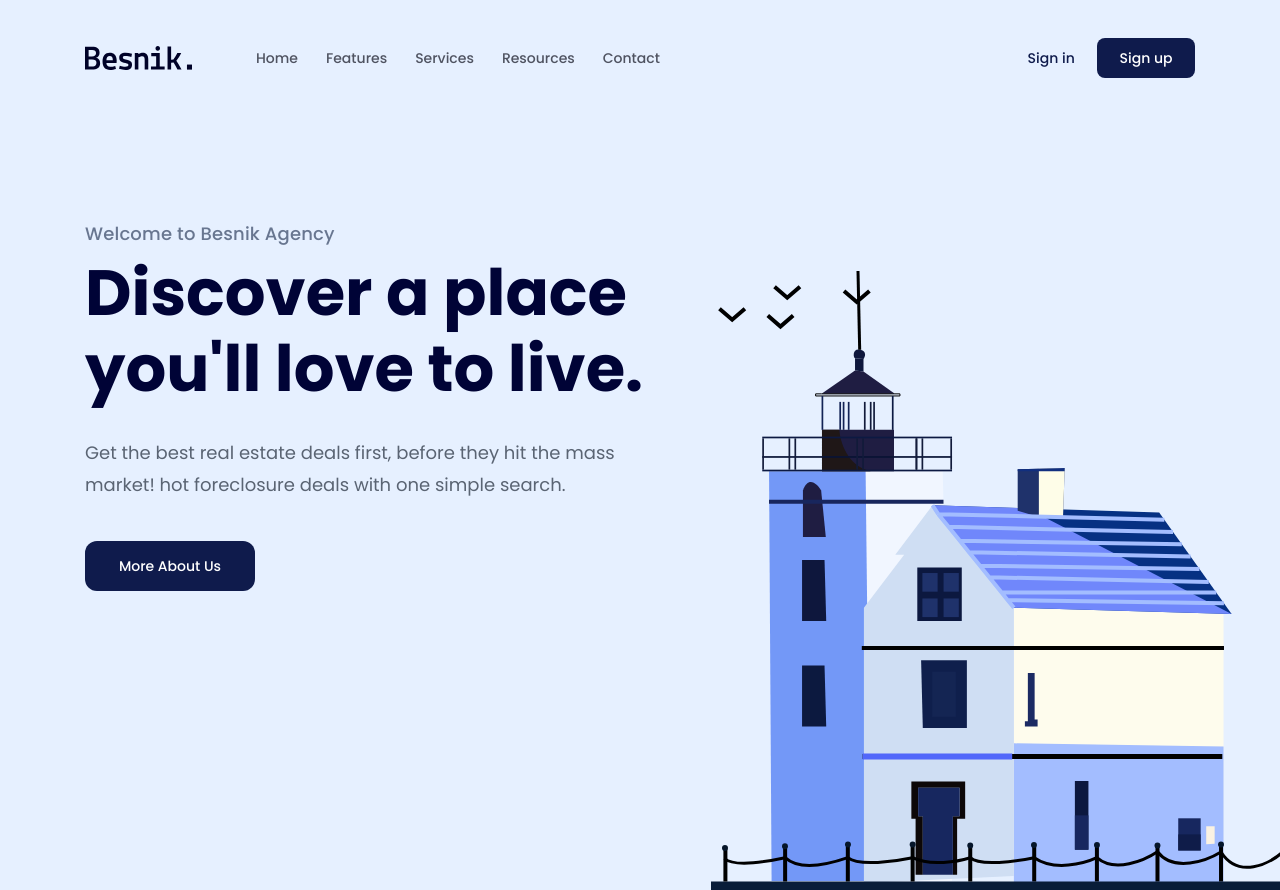
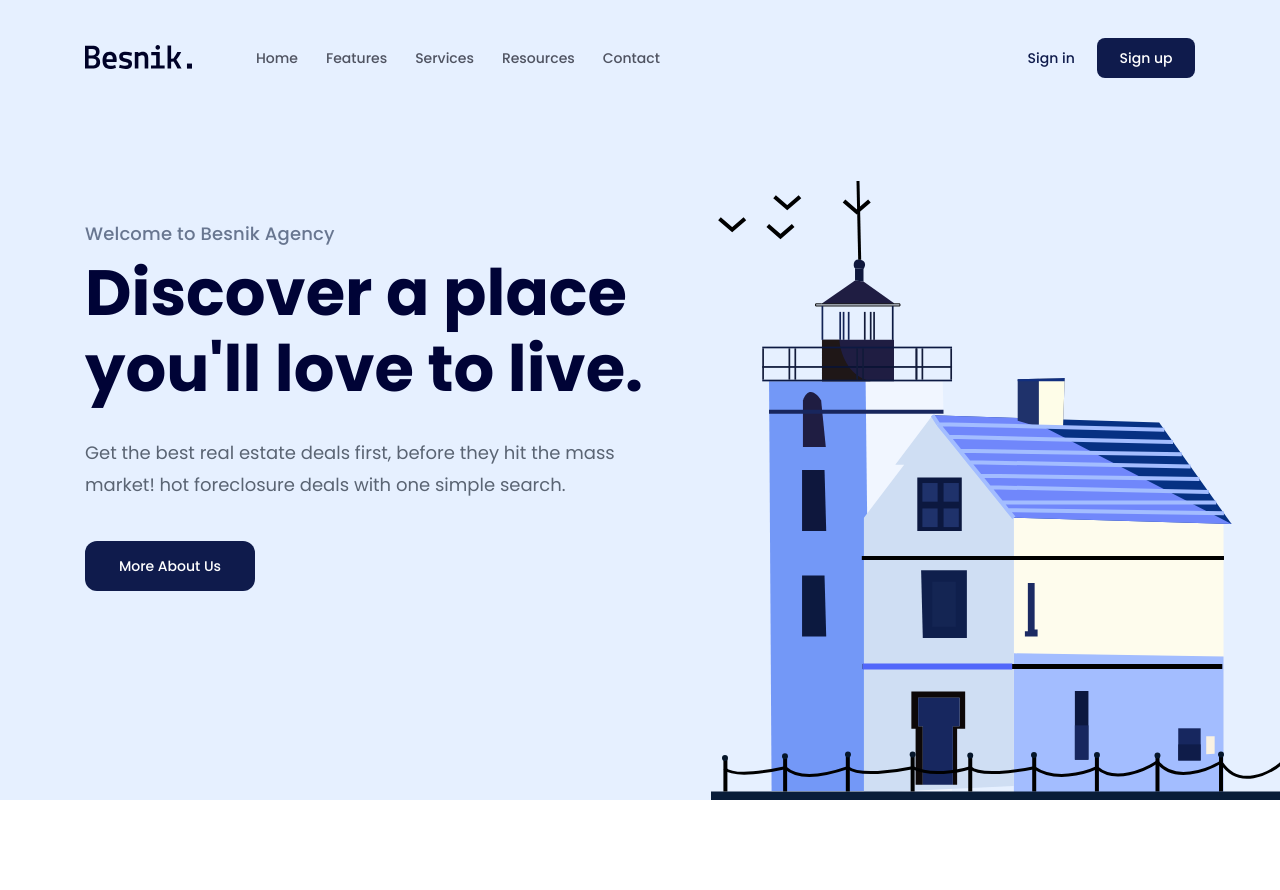
Before and after one commit to nguyentrongbut/hmtl-css-1, a plain HTML site: page index.html in a window 1280 px wide. Shown: the top 890 px of the page. Drawn offline with Linux system fonts and the light colour scheme.

Commit message:
fig bug logo

```diff
--- a/assets/css/styles.css
+++ b/assets/css/styles.css
@@ -64,7 +64,7 @@ a {
     display: flex;
     flex-direction: column;
     background: #e6f0ff;
-    height: 100vh;
+    height: calc(100vh - 90px);
 }
 
 .navbar {
--- a/index.html
+++ b/index.html
@@ -30,7 +30,9 @@
                 <div class="content">
                     <nav class="navbar">
                         <!-- Logo -->
-                        <img src="./assets/img/Logo.svg" alt="Besnik." />
+                        <a href="#"
+                            ><img src="./assets/img/Logo.svg" alt="Besnik."
+                        /></a>
 
                         <!-- Navigation -->
                         <ul>
```
